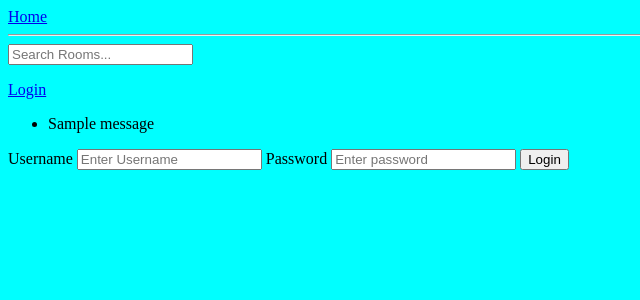
After one commit to faisal-hayat/studybud-web, a Django app: page /base/login/ in a window 1280 px wide. The commit adds this page. Shown: the top 300 px of the page, without its empty margins (0-640 px from the left). Run offline with Django 4.2, Linux system fonts and the light colour scheme; tables that the repository leaves empty hold one stand-in row (values such as "Sample post"); one stand-in notice (Sample message) is shown.

Commit message:
flash messages are done

```diff
--- /dev/null
+++ b/base/templates/base/login_register.html
@@ -0,0 +1,16 @@
+{% extends 'base/main.html' %}
+
+<!-- Extends the block -->
+{% block content %}
+    <div>
+        <!-- form for registration or authentication -->
+        <form action="" method="POST">
+            {% csrf_token %}
+            <label for="">Username</label>
+            <input type="text" name="username" placeholder="Enter Username">
+            <label for="">Password</label>
+            <input type="password" name"password" placeholder="Enter password">
+            <input type="submit" value="Login">
+        </form>
+    </div>
+{% endblock content %}
--- a/base/templates/base/main.html
+++ b/base/templates/base/main.html
@@ -19,6 +19,17 @@
         {% include 'base/navbar.html' %}
             <!-- Create blocks that will be inherited later on -->
 
+        <!-- Messages -->
+        {% if messages %}
+            <ul class="messages">
+                {% for message in messages %}
+                    <li{% if messsage.tags %} class="{{ message.tags }}" {% endif %}>
+                        {{ message }}
+                    </li>
+                {% endfor %}
+            </ul>
+        {% endif %}
+
         {% block content %}
             <!-- This block is for content displaying -->
         {% endblock %}
--- a/base/templates/base/navbar.html
+++ b/base/templates/base/navbar.html
@@ -8,4 +8,13 @@
     <form action="{% url 'base:home' %}" method="GET">
         <input type="text" name="q" placeholder="Search Rooms...">
     </form>
+
+    <!-- Displaying the logout button -->
+    {% if request.user.is_authenticated %}
+        <!-- Display the logout button -->
+        <a href="{% url 'base:login' %}">Logout</a>
+    {% else %}
+        <a href="{% url 'base:login' %}">Login</a>
+    {% endif %}
+
 </html>
--- a/base/urls.py
+++ b/base/urls.py
@@ -12,6 +12,8 @@ urlpatterns = [
     path('create-room/', view=views.create_room, name='create-room'),
     # ex: /base/update-roon/1
     path('update-room/<str:pk>', view=views.updateRoom, name='update-room'),
-
+    # ex: /base/delete-roon/1
     path('delete-room/<str:pk>', view=views.deleteRoom, name='delete-room'),
+    # ex: base/login
+    path('login/', view=views.loginPage, name='login')
 ]
--- a/base/views.py
+++ b/base/views.py
@@ -1,10 +1,13 @@
 # imports
 from .forms import RoomForm
+from django.db.models import Q
 from .models import Room, Topic
-from django.db.models import Q
+from django.contrib import messages
+from django.contrib.auth.models import User
+from django.contrib.auth import authenticate, login, logout
 from django.shortcuts import redirect, render, get_object_or_404
 
-
+# ------------------------------------------------------------------------ #
 # Create your views here.
 def home(request):
     # Get quesry set value from the request once user has clicked on any topic name
@@ -36,7 +39,7 @@ def room(request, pk):
         'room': room
     }
     return render(request, 'base/room.html', context)
-
+# ------------------------------------------------------------------------ #
 # Function for creating the room
 def create_room(request):
     # Room forms will be used here
@@ -54,8 +57,7 @@ def create_room(request):
         'form': form
     }
     return render(request, 'base/room_form.html', context)
-
-
+# ------------------------------------------------------------------------ #
 # Creaet view for updating the room
 def updateRoom(request, pk):
     room = Room.objects.get(id=pk)
@@ -71,7 +73,7 @@ def updateRoom(request, pk):
         'form': form
     }
     return render(request, 'base/room_form.html', context)
-
+# ------------------------------------------------------------------------ #
 def deleteRoom(request, pk):
     room = Room.objects.get(id=int(pk))
     if request.method == "POST":
@@ -81,3 +83,28 @@ def deleteRoom(request, pk):
         'obj': room
     }
     return render(request, 'base/delete.html', context)
+# ------------------------------------------------------------------------ #
+def loginPage(request):
+    if request.method == 'POST':
+        username = request.POST.get('name')
+        password = request.POST.get('password')
+        # Use try catch block
+        try:
+            user = User.objects.get(username)
+
+        except:
+            # Throw the error message that user does not exit
+            messages.error(request, 'user does not exist')
+        user = authenticate(request=request, username=username,
+                    password=password)
+        if user is not None:
+            login(request, user)
+            # Redirect the user
+            return redirect('/base/')
+        else:
+            messages.error(request, 'user credential are not correct')
+    context = {
+
+    }
+    return render(request, 'base/login_register.html', context)
+# ------------------------------------------------------------------------ #
```
Also changed, not shown: README.md.
